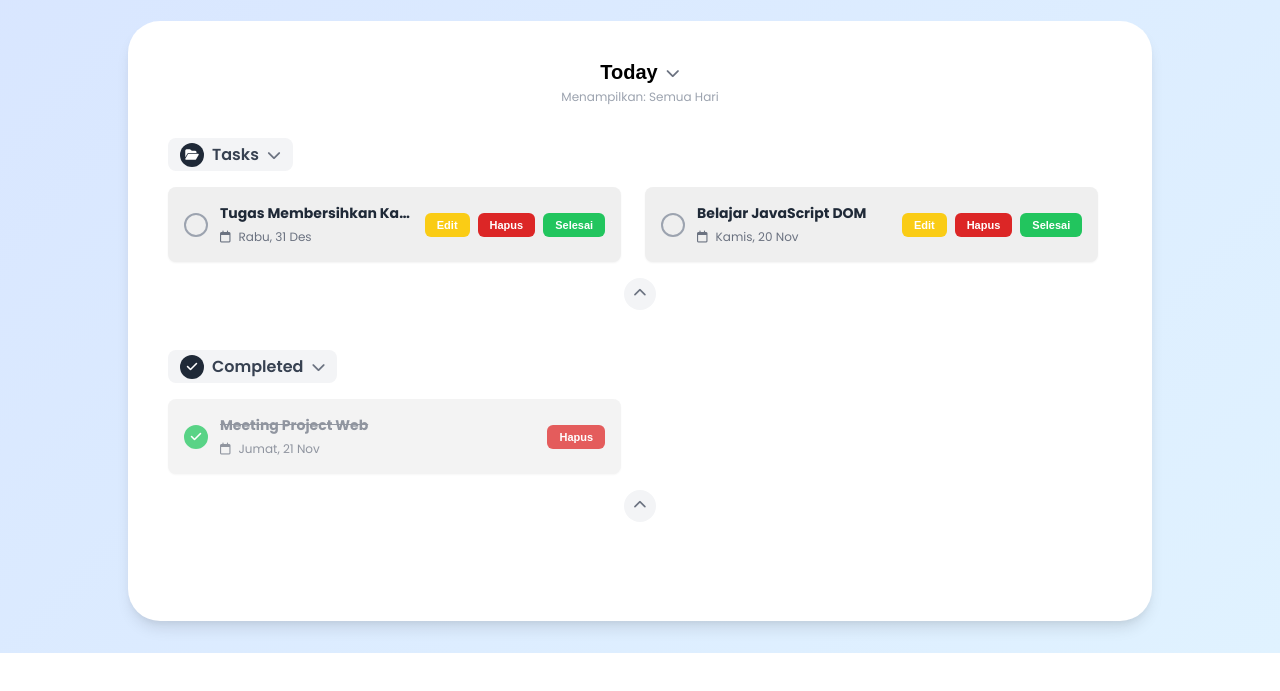
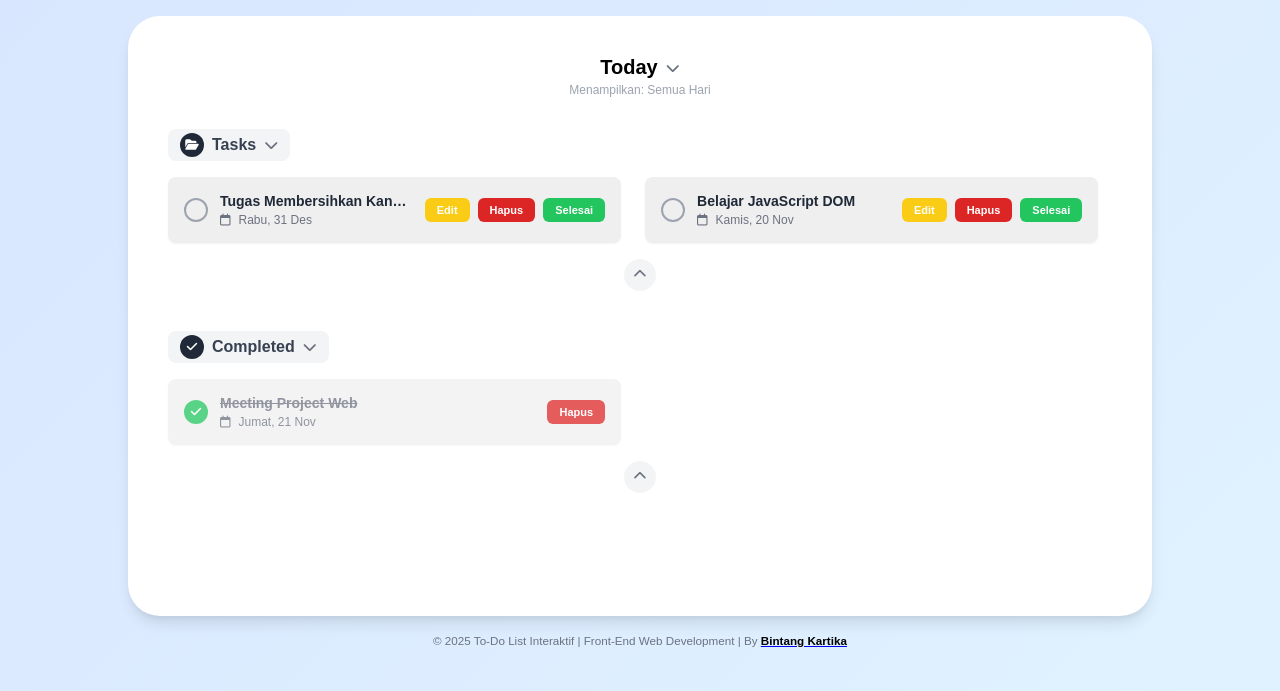
Before and after one commit to BintangKartika06/Frontend-To-do-List-interactive-, a plain HTML site: page index.html in a window 1280 px wide. Shown: the part 199-890 px from the top of the page. Before the commit the page ends 852 px from the top, so only its background shows below. Drawn offline with nearby package versions, Linux system fonts and the light colour scheme.

Commit message:
Add Footer and Styling Footer

```diff
--- a/index.html
+++ b/index.html
@@ -133,6 +133,9 @@
         </div>
     </div>
 
+    <footer class="site-footer">
+        <small>&copy; 2025 To-Do List Interaktif | Front-End Web Development | By  <a href="https://www.instagram.com/bintangkar_"><b style="color: black;">Bintang Kartika</b></a></small>
+    </footer>
 
     <script src="script.js"></script>
 </body>
--- a/style.css
+++ b/style.css
@@ -29,7 +29,7 @@
 }
 
 body {
-    font-family: 'Poppins', sans-serif;
+    font-family: 'Montserrat', sans-serif;
     background: linear-gradient(135deg, var(--bg-gradient-start) 0%, var(--bg-gradient-end) 100%);
     min-height: 100vh;
     display: flex;
@@ -37,6 +37,14 @@ body {
     align-items: center;
     padding: 2rem 1rem;
     color: var(--text-dark);
+}
+
+.site-footer {
+    text-align: center;
+    margin-top: auto;
+    padding: 1rem 0;
+    font-size: 0.875rem;
+    color: var(--text-muted);
 }
 
 /* --- Navigation --- */
```
